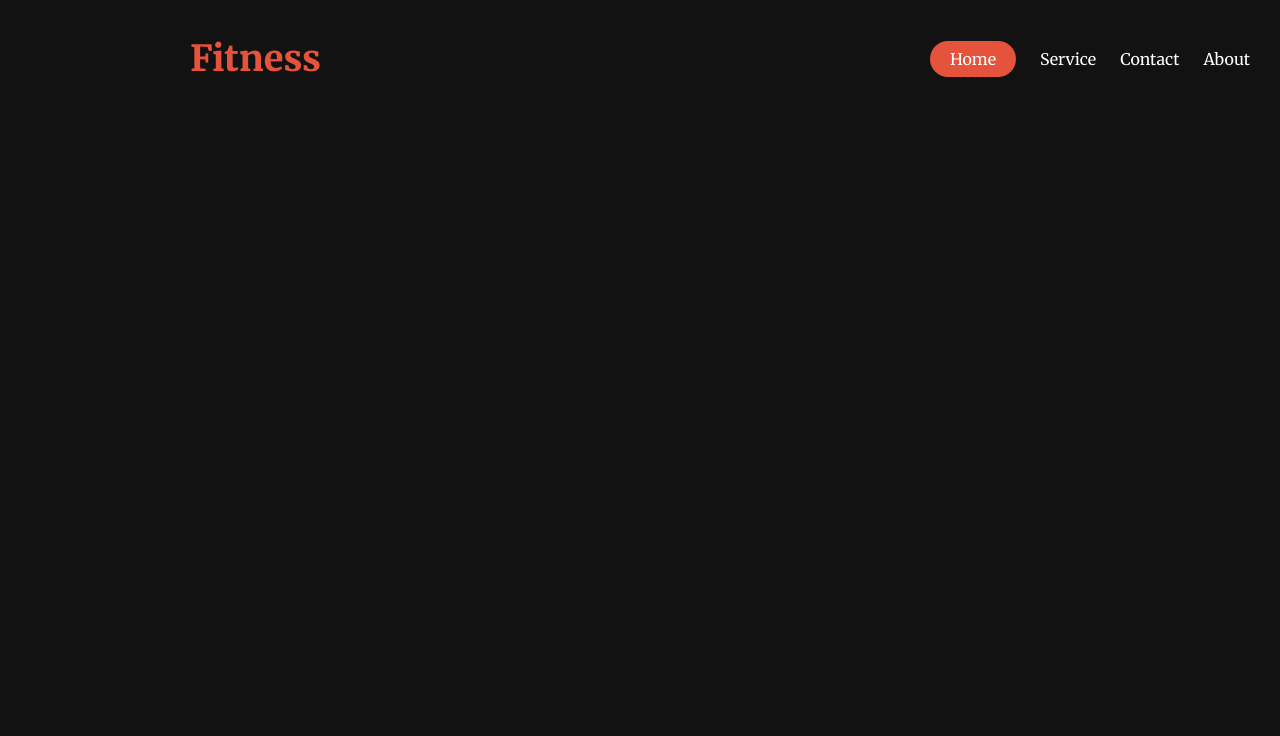
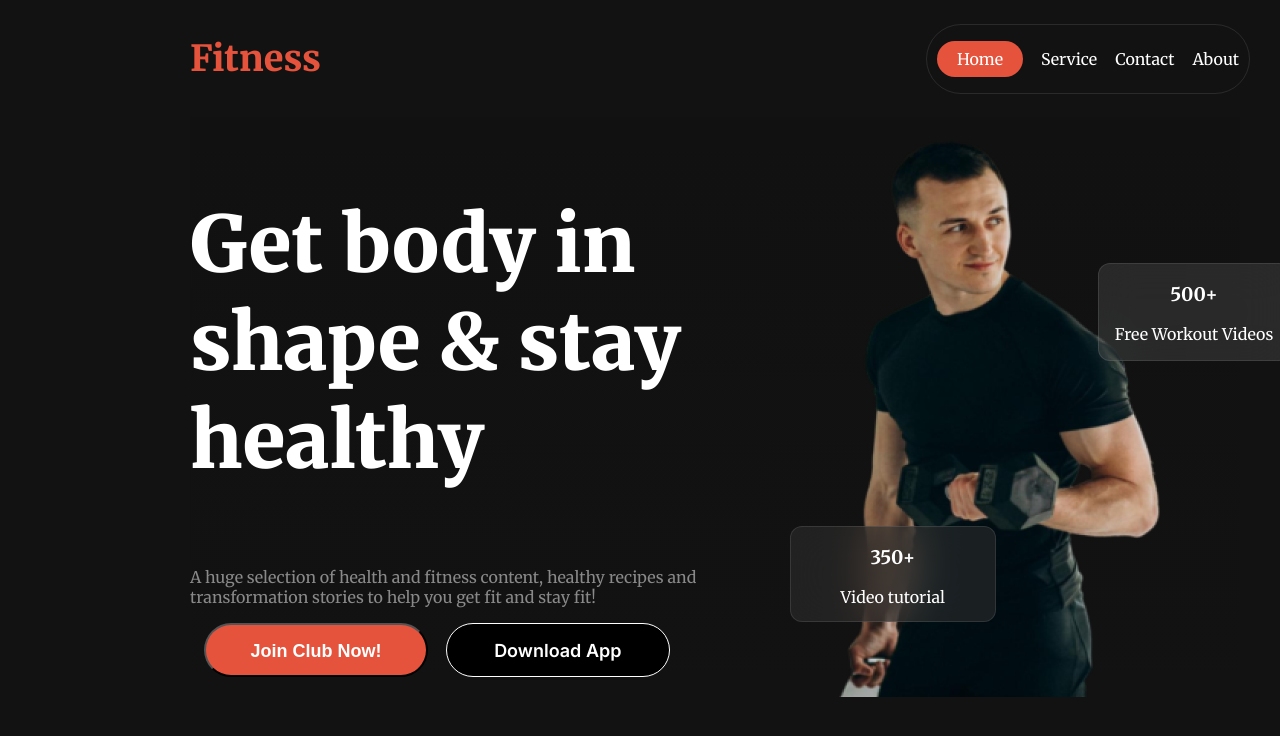
Before and after one commit to mohsyn007/Fitness, a plain HTML site: page index.html in a window 1280 px wide. Shown: the top 736 px of the page. Drawn offline with Linux system fonts and the light colour scheme.

Commit message:
banner section done

```diff
--- a/Style/Style.css
+++ b/Style/Style.css
@@ -6,6 +6,37 @@ body {
 }
 
 /* Shared Styles */
+.btn-primary {
+  width: 224px;
+  height: 54px;
+  gap: 10;
+  padding: 16px 40px 16px 40px;
+  margin: 0px 14px;
+  border-radius: 42px;
+  font-size: 18px;
+  font-weight: 600;
+  color: white;
+  justify-content: center;
+  align-items: center;
+
+  background: rgb(230, 83, 60);
+}
+.btn-primary-2 {
+  width: 224px;
+  height: 54px;
+  justify-content: center;
+  align-items: flex-start;
+  gap: 10;
+  padding: 16px 40px 16px 40px;
+  box-sizing: border-box;
+  border: 1px solid rgb(255, 255, 255);
+  border-radius: 42px;
+  background-color: black;
+  color: white;
+  font-family: Inter;
+  font-size: 18px;
+  font-weight: 600;
+}
 
 /* Navigation Styles */
 .nav-bar {
@@ -18,9 +49,15 @@ body {
 .nav-options {
   display: flex;
   justify-content: space-around;
-  gap: 24px;
+  gap: 18px;
   align-items: center;
   justify-content: center;
+  box-sizing: border-box;
+  border: 1px solid rgba(255, 255, 255, 0.1);
+  border-radius: 40px;
+  padding: 10px;
+  padding-top: 0;
+  padding-bottom: 0;
 }
 .fitness {
   color: rgb(230, 83, 60);
@@ -35,6 +72,66 @@ body {
   padding: 8px 20px 8px 20px;
   border-radius: 46px;
 
-background: rgb(230, 83, 60);
-justify-content: center;
+  background: rgb(230, 83, 60);
+  justify-content: center;
 }
+/* Banner Section STyle */
+.banner-section {
+  background: linear-gradient(
+    180deg,
+    rgb(17, 17, 17),
+    rgba(119, 119, 119, 0) 100%
+  );
+  display: grid;
+  grid-template-columns: 1fr 1fr;
+  margin-left: 190px;
+  margin-right: 200px;
+  gap: 36px;
+}
+.banner-title {
+  color: rgb(255, 255, 255);
+  text-align: left;
+  font-size: 78px;
+  font-weight: 900;
+}
+.banner-description {
+  color: rgba(255, 255, 255, 0.5);
+  font-size: 16px;
+  font-weight: 400;
+  text-align: left;
+}
+
+
+.card-1 {
+  width: 193px;
+  height: 98px;
+  box-sizing: border-box;
+  border: 1px solid rgba(255, 255, 255, 0.1);
+  border-radius: 12px;
+  backdrop-filter: blur(20px);
+  background: rgba(255, 255, 255, 0.1);
+  text-align: center;
+  align-items: center;
+  position: absolute;
+  top: 25%;
+  left: 65%;
+}
+.box-2{
+    width: 206px;
+height: 96px;
+box-sizing: border-box;
+border: 1px solid rgba(255, 255, 255, 0.1);
+border-radius: 12px;
+backdrop-filter: blur(20px);
+background: rgba(48, 48, 48, 0.54);
+text-align: center;
+
+position: absolute;
+top: 70%;
+right: 60%;
+}
+.banner-image{
+    position: relative;
+    margin-left: 100px;
+
+}
--- a/index.html
+++ b/index.html
@@ -1,11 +1,14 @@
 <!DOCTYPE html>
 <html lang="en" theme="dark">
   <head>
-    <meta charset="UTF-8">
-    <meta name="viewport" content="width=device-width, initial-scale=1.0">
-    <script src="https://kit.fontawesome.com/635e002967.js" crossorigin="anonymous"></script>
+    <meta charset="UTF-8" />
+    <meta name="viewport" content="width=device-width, initial-scale=1.0" />
+    <script
+      src="https://kit.fontawesome.com/635e002967.js"
+      crossorigin="anonymous"
+    ></script>
     <title>Fitness</title>
-    <link rel="stylesheet" href="Style/Style.css">
+    <link rel="stylesheet" href="Style/Style.css" />
   </head>
   <body bgcolor="#121212" text="#ffffff">
     <!-- Navigation -->
@@ -19,7 +22,32 @@
         <p>Contact</p>
         <p>About</p>
       </div>
+    </nav>
+    <!-- Banner Section -->
+     <section class="banner-section">
+        <div class="banner-content">
+            <h3 class="banner-title">Get body in shape & stay healthy</h3>
+            <p class="banner-description">A huge selection of health and fitness content, healthy recipes and transformation stories to help you get fit and stay fit!</p>
+           <div>
+             <button class="btn-primary">Join Club Now!</button>
+            <button class="btn-primary-2">Download App</button>
 
-     </nav>
+           </div>
+        </div>
+        <div class="banner-image">
+            <img src="images/Images 2.png" alt="">
+            <div class="card-1">
+                <h3 class="b500">500+</h3>
+                <p class="des500">Free Workout Videos</p>
+            </div>
+            <div class="box-2">
+
+                <h3>350+</h3>
+                <p>Video tutorial</p>
+            </div>
+
+        </div>
+
+     </section>
   </body>
 </html>
```
Lines whose indentation alone changed are shown as unchanged.
